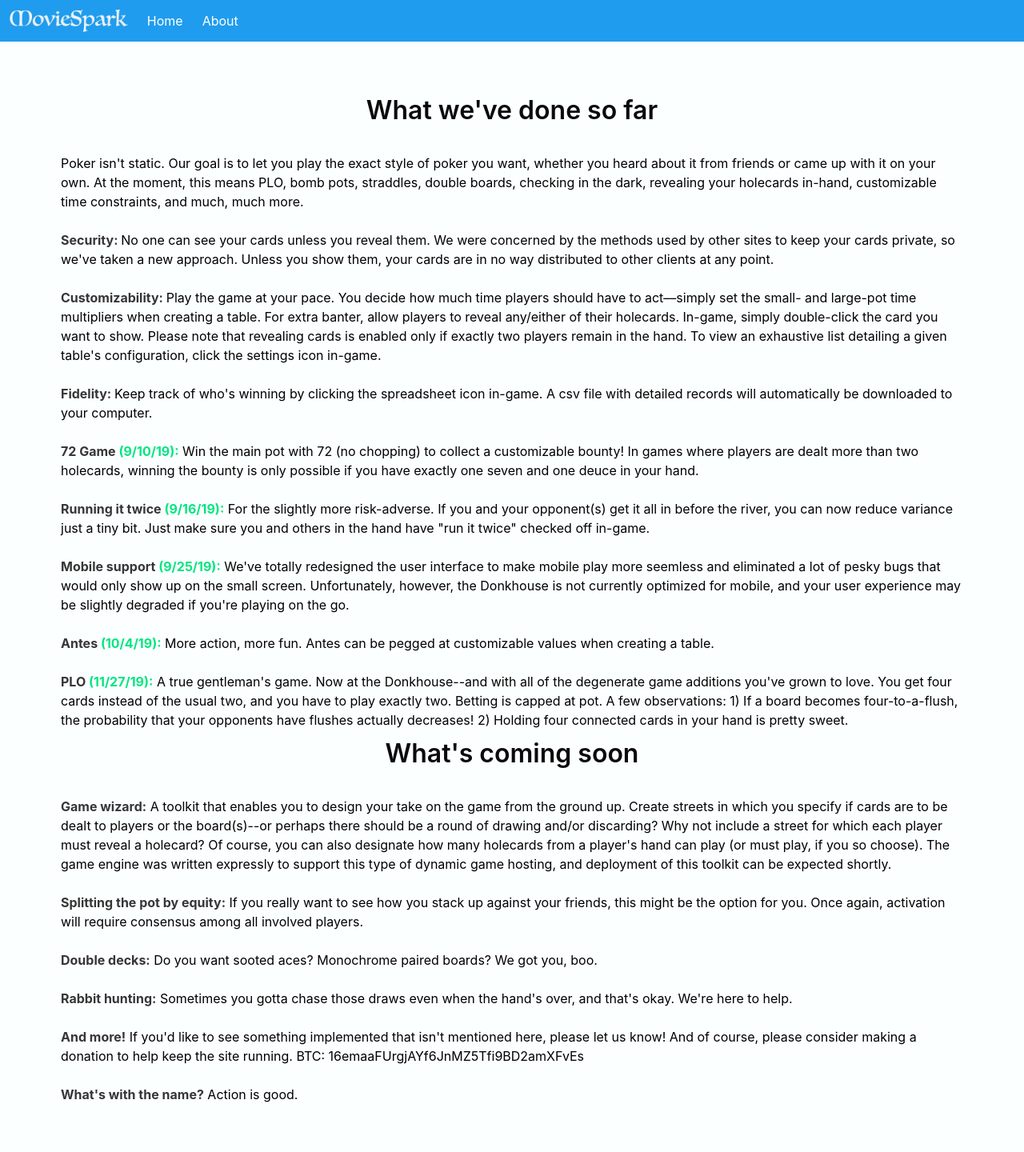
After one commit to robb17/MovieSpark, a Flask app: page /about in a window 1280 px wide. The commit adds this page. Shown: the whole page at 80% size. Run offline with Flask 2, Linux system fonts and the light colour scheme; some libraries are stand-ins or nearby versions.

Commit message:
added routing and sample about.html

```diff
--- a/app/main.py
+++ b/app/main.py
@@ -259,6 +259,10 @@ def bubble_up_new_movie(movie, weight, matches):
 def index():
     return render_template('index.html')
 
+@main.route('/about')
+def about():
+    return render_template('about.html')
+
 @main.route('/init')
 def init():
     init_db()
--- /dev/null
+++ b/app/templates/about.html
@@ -0,0 +1,64 @@
+{% extends "base.html" %}
+
+{% block content %}
+
+<div class="hero-body">
+	<div class="container has-text-centered">
+		<h1 class="title has-text-black" style="margin-top: 20px;">
+			What we've done so far
+		</h1>
+		<div class="container">
+			<div class="column has-text-left">
+			  	Poker isn't static. Our goal is to let you play the exact style of poker you want, whether you heard about it from friends or came up with it on your own. At the moment, this means PLO, bomb pots, straddles, double boards, checking in the dark, revealing your holecards in-hand, customizable time constraints, and much, much more.
+			</div>
+			<div class="column has-text-left">
+			  	<b class="has-text-grey-darker">Security: </b> No one can see your cards unless you reveal them. We were concerned by the methods used by other sites to keep your cards private, so we've taken a new approach. Unless you show them, your cards are in no way distributed to other clients at any point.
+			</div>
+			<div class="column has-text-left">
+			  	<b class="has-text-grey-darker">Customizability: </b> Play the game at your pace. You decide how much time players should have to act––simply set the small- and large-pot time multipliers when creating a table. For extra banter, allow players to reveal any/either of their holecards. In-game, simply double-click the card you want to show. Please note that revealing cards is enabled only if exactly two players remain in the hand. To view an exhaustive list detailing a given table's configuration, click the settings icon in-game.
+			</div>
+			<div class="column has-text-left">
+			  	<b class="has-text-grey-darker">Fidelity: </b> Keep track of who's winning by clicking the spreadsheet icon in-game. A csv file with detailed records will automatically be downloaded to your computer.
+			</div>
+			<div class="column has-text-left">
+			  	<b class="has-text-grey-darker">72 Game </b><b class="has-text-felt">(9/10/19):</b> Win the main pot with 72 (no chopping) to collect a customizable bounty! In games where players are dealt more than two holecards, winning the bounty is only possible if you have exactly one seven and one deuce in your hand.
+			</div>
+			<div class="column has-text-left">
+			  	<b class="has-text-grey-darker">Running it twice </b><b class="has-text-felt">(9/16/19):</b> For the slightly more risk-adverse. If you and your opponent(s) get it all in before the river, you can now reduce variance just a tiny bit. Just make sure you and others in the hand have "run it twice" checked off in-game.
+			</div>
+			<div class="column has-text-left">
+			  	<b class="has-text-grey-darker">Mobile support </b><b class="has-text-felt">(9/25/19):</b> We've totally redesigned the user interface to make mobile play more seemless and eliminated a lot of pesky bugs that would only show up on the small screen. Unfortunately, however, the Donkhouse is not currently optimized for mobile, and your user experience may be slightly degraded if you're playing on the go.
+			</div>
+			<div class="column has-text-left">
+			  	<b class="has-text-grey-darker">Antes </b><b class="has-text-felt">(10/4/19):</b> More action, more fun. Antes can be pegged at customizable values when creating a table.
+			</div>
+			<div class="column has-text-left">
+			  	<b class="has-text-grey-darker">PLO </b><b class="has-text-felt">(11/27/19):</b> A true gentleman's game. Now at the Donkhouse--and with all of the degenerate game additions you've grown to love. You get four cards instead of the usual two, and you have to play exactly two. Betting is capped at pot. A few observations: 1) If a board becomes four-to-a-flush, the probability that your opponents have flushes actually decreases! 2) Holding four connected cards in your hand is pretty sweet.
+			</div>
+		</div>
+		<h1 class="title has-text-black">
+			What's coming soon
+		</h1>
+		<div class="container">
+			<div class="column has-text-left">
+			  	<b class="has-text-grey-darker">Game wizard:</b> A toolkit that enables you to design your take on the game from the ground up. Create streets in which you specify if cards are to be dealt to players or the board(s)--or perhaps there should be a round of drawing and/or discarding? Why not include a street for which each player must reveal a holecard? Of course, you can also designate how many holecards from a player's hand can play (or must play, if you so choose). The game engine was written expressly to support this type of dynamic game hosting, and deployment of this toolkit can be expected shortly.
+			</div>
+			<div class="column has-text-left">
+			  	<b class="has-text-grey-darker">Splitting the pot by equity:</b> If you really want to see how you stack up against your friends, this might be the option for you. Once again, activation will require consensus among all involved players.
+			</div>
+			<div class="column has-text-left">
+			  	<b class="has-text-grey-darker">Double decks:</b> Do you want sooted aces? Monochrome paired boards? We got you, boo.
+			</div>
+			<div class="column has-text-left">
+			  	<b class="has-text-grey-darker">Rabbit hunting:</b> Sometimes you gotta chase those draws even when the hand's over, and that's okay. We're here to help.
+			</div>
+			<div class="column has-text-left">
+				<b class="has-text-grey-darker">And more!</b> If you'd like to see something implemented that isn't mentioned here, please let us know! And of course, please consider making a donation to help keep the site running. BTC: 16emaaFUrgjAYf6JnMZ5Tfi9BD2amXFvEs
+			</div>
+			<div class="column has-text-left">
+				<b class="has-text-grey-darker">What's with the name?</b> Action is good.
+			</div>
+		</div>
+	</div>
+</div>
+{% endblock %}
--- a/app/templates/base.html
+++ b/app/templates/base.html
@@ -67,7 +67,7 @@
                         <a href="{{ url_for('main.index') }}" class="navbar-item has-text-white">
                             Home
                         </a>
-                        <a href="{{ url_for('main.index') }}" class="navbar-item has-text-white">
+                        <a href="{{ url_for('main.about') }}" class="navbar-item has-text-white">
                             About
                         </a>
                     </div>
```
Also changed, not shown: app/static/assets/MV5BMjI3MDY2ODQwNF5BMl5BanBnXkFtZTgwNjUzNjE4MTE@._V1_SX300.jpg (deleted), 3 other files.
